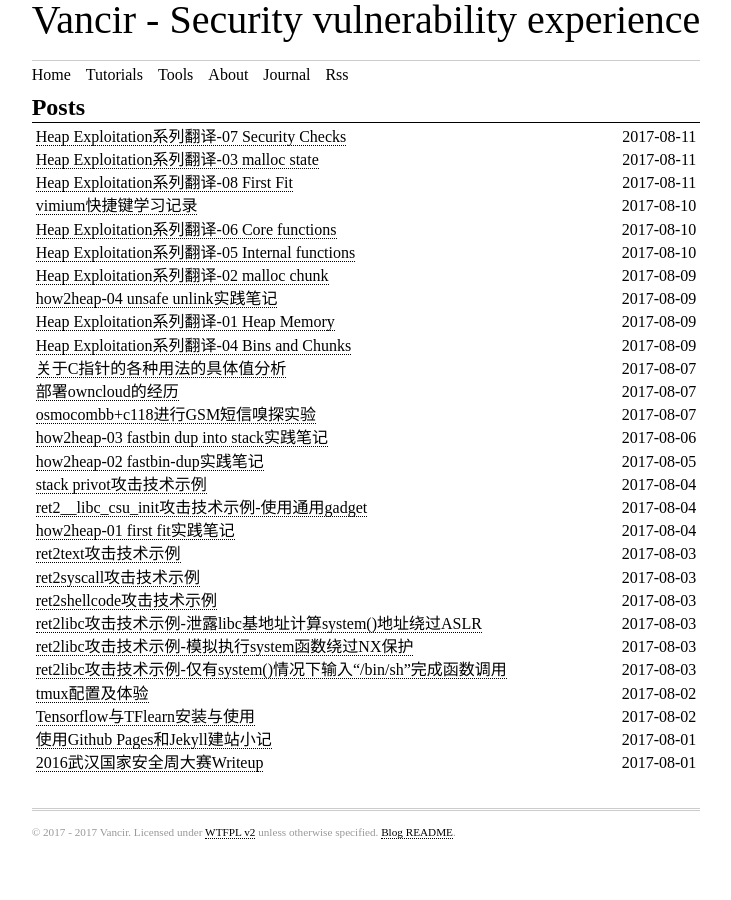
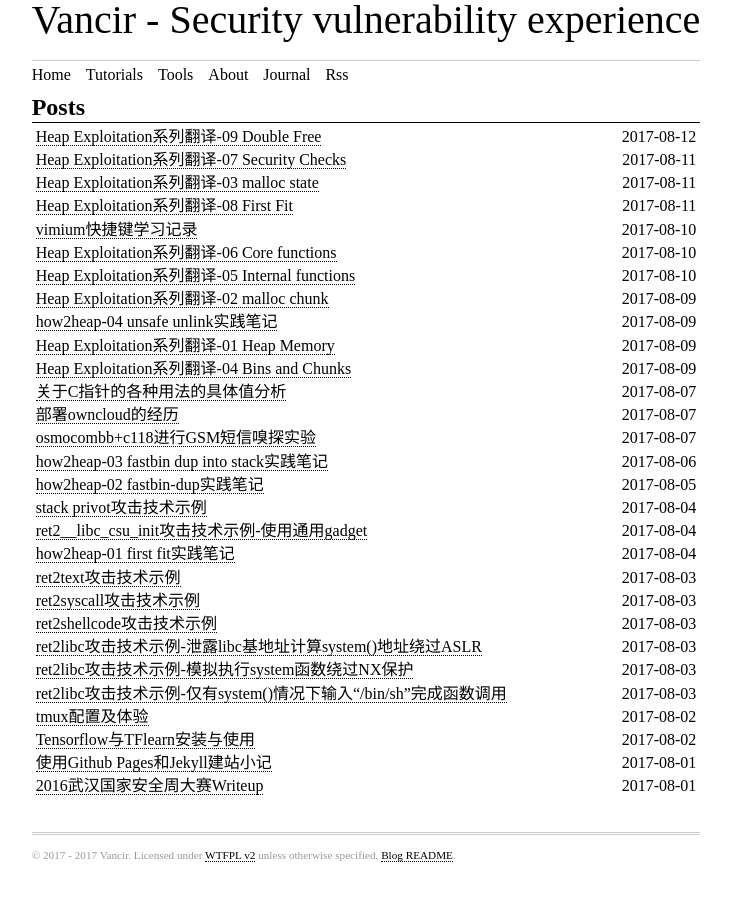
Before and after one commit to Trietptm-on-Coding-Algorithms/vancir.github.io, a Jekyll site: the page built from index.html, in a window 1280 px wide. Shown: the whole page, without its empty margins (274-1005 px from the left). Built offline with Jekyll 4.4.1, drawn with Linux system fonts in a browser that asks for light colours; some web fonts are replaced; some of the changed lines change nothing that is shown.

Commit message:
update double free

````diff
--- /dev/null
+++ b/_posts/2017-08-12-double-free.md
@@ -0,0 +1,48 @@
+---
+title: Heap Exploitation系列翻译-09 Double Free
+time: 2017-08-12
+tags: [CTF, pwn, heap]
+layout: post
+categories: posts
+---
+
+# Double Free
+
+> 本文是对Dhaval Kapil的[Heap Exploitation](https://heap-exploitation.dhavalkapil.com/)系列教程的译文
+
+释放内存资源超过一次可以导致内存泄露. 分配器的数据结构会被损坏并且可以被攻击者利用漏洞. 在下面的示例程序中, 一块fastbin堆块被释放了两次. 现在, 为了避免glibc的`double free`及内存腐败安全检查, 我们在两次释放之间会释放另外一个堆块. 这也就暗示着两次不同的`malloc`可以返回同一块相同的堆块. 并且返回的指针指向同一个内存地址. 如果其中一个被攻击者控制, 那么他/她便可以为其他指针修改内存进而造成各种攻击(包括代码执行)
+
+考虑以下示例代码:
+
+```c
+a = malloc(10);     // 0xa04010
+b = malloc(10);     // 0xa04030
+c = malloc(10);     // 0xa04050
+
+free(a);
+free(b);  // To bypass "double free or corruption (fasttop)" check
+free(a);  // Double Free !!
+
+d = malloc(10);     // 0xa04010
+e = malloc(10);     // 0xa04030
+f = malloc(10);     // 0xa04010   - Same as 'd' !
+```
+
+fastbin的状态变化如下:
+
+1. 'a' freed.
+  > head -> a -> tail
+2. 'b' freed.
+  > head -> b -> a -> tail
+3. 'a' freed again.
+  > head -> a -> b -> a -> tail
+4. 'malloc' request for 'd'.
+  > head -> b -> a -> tail      [ 'a' is returned ]
+5. 'malloc' request for 'e'.
+  > head -> a -> tail           [ 'b' is returned ]
+6. 'malloc' request for 'f'.
+  > head -> tail                [ 'a' is returned ]
+
+现在, 'd'和'f'指针都指向同一个内存地址. 其中一个的任意改变都会影响到另外一个.
+
+要注意, 这个例子对那些大小在smallbin范围内的堆块不适用. 在第一次释放时, 'a'的next chunk将会把'prev_inuse'标志设为0, 在第二次释放时, 会因为改标志为0而抛出error(double free or corruption (!prev)")
--- a/tutorials.html
+++ b/tutorials.html
@@ -38,7 +38,7 @@ layout: default
     -->
   </ol>
 
-  <h1 id="section-2"><span class="header-section-number">3</span><< Heap Exploitation >> Series Translation</h1>
+  <h1 id="section-2"><span class="header-section-number">3</span> Heap Exploitation Series Translation</h1>
   <ol type="1">
     <li><a href="/posts/Heap-memory">Heap Exploitation系列翻译-01 Heap Memory</a></li>
     <li><a href="/posts/malloc-chunk">Heap Exploitation系列翻译-02 malloc chunk</a></li>
@@ -48,5 +48,6 @@ layout: default
     <li><a href="/posts/core-functions">Heap Exploitation系列翻译-06 Core functions </a></li>
     <li><a href="/posts/security-checks">Heap Exploitation系列翻译-07 Security Checks</a></li>
     <li><a href="/posts/first-fit">Heap Exploitation系列翻译-08 First Fit</a></li>
+    <li><a href="/posts/double-free">Heap Exploitation系列翻译-09 Double Free</a></li>
   </ol>
 </article>
````
